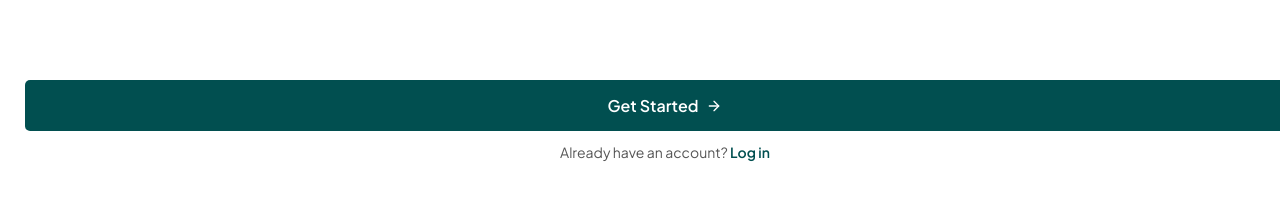
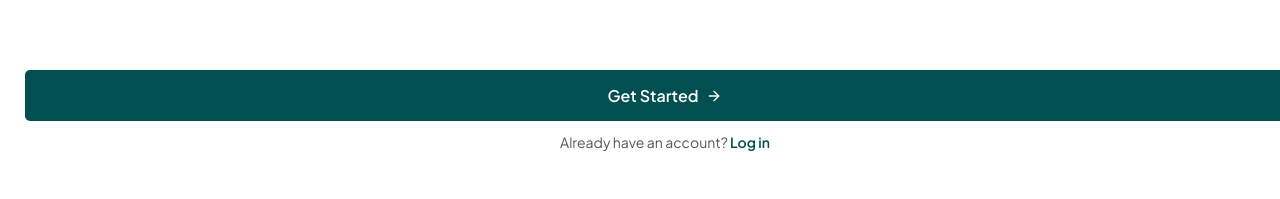
Before and after one commit to ay30bg/droppa, a React (Create React App) app: page /welcome in a window 1280 px wide. Shown: the part 635-834 px from the top of the page. Built offline with nearby package versions, Linux system fonts and the light colour scheme.

Commit message:
Update welcome.css

```diff
--- a/src/styles/welcome.css
+++ b/src/styles/welcome.css
@@ -72,7 +72,7 @@
 .welcome-bottom {
   width: 100%;
   text-align: center;
-  margin-bottom: 15px;
+  margin-bottom: 25px;
 }
 
 .welcome-btn {
```
